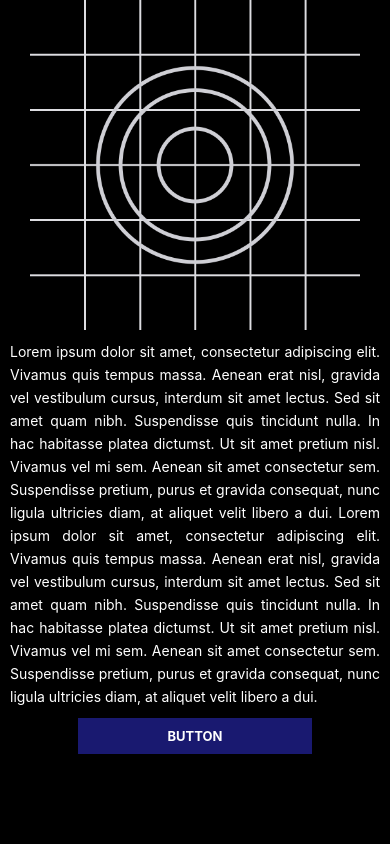
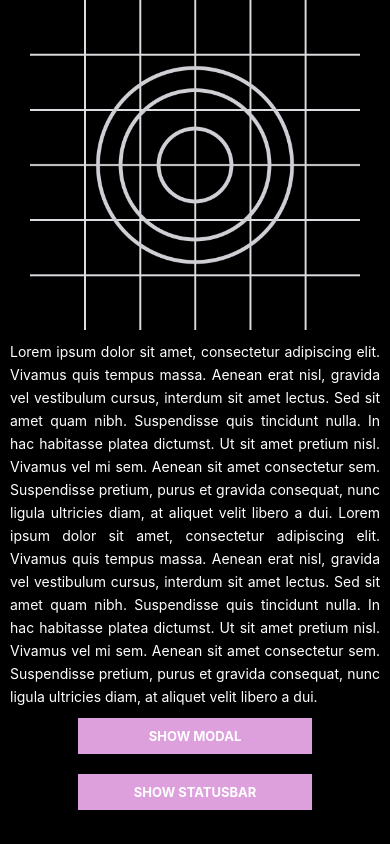
Before and after one commit to TomLayan1/Native, a React Native app in the folder mobile-app-components/: screen / in a window 390 px wide. Built offline with nearby package versions, Linux system fonts and the light colour scheme.

Commit message:
Learned about statusbar and how to style it

```diff
--- a/mobile-app-components/App.tsx
+++ b/mobile-app-components/App.tsx
@@ -1,21 +1,26 @@
 import { useState } from "react";
-import { Button, Image, Modal, Pressable, ScrollView, Text, View } from "react-native";
+import { Button, Image, Modal, Pressable, ScrollView, StatusBar, Text, View } from "react-native";
 const logoImage = require('./assets/adaptive-icon.png');
 
 
  export default function App() {
   const [test, setTest] = useState<string>('')
   const [isModal, setIsModal] = useState<boolean>(false)
+  const [isVisible, setIsVisible] = useState<boolean>(false)
   return(
     <ScrollView style={{ flex: 1, backgroundColor: 'black' }}>
-      <View>
+      <View style={{ flex: 1, backgroundColor: 'black' }}>
+        <StatusBar backgroundColor='plum' barStyle='dark-content' hidden={isVisible} />
             <Image source={logoImage} style={{ width: 330, height: 330, margin: 'auto' }} />
             <Text style={{  color: 'white', lineHeight: 23, textAlign: 'justify', padding: 10 }}>
               Lorem ipsum dolor sit amet, consectetur adipiscing elit. Vivamus quis tempus massa. Aenean erat nisl, gravida vel vestibulum cursus, interdum sit amet lectus. Sed sit amet quam nibh. Suspendisse quis tincidunt nulla. In hac habitasse platea dictumst. Ut sit amet pretium nisl. Vivamus vel mi sem. Aenean sit amet consectetur sem. Suspendisse pretium, purus et gravida consequat, nunc ligula ultricies diam, at aliquet velit libero a dui. Lorem ipsum dolor sit amet, consectetur adipiscing elit. Vivamus quis tempus massa. Aenean erat nisl, gravida vel vestibulum cursus, interdum sit amet lectus. Sed sit amet quam nibh. Suspendisse quis tincidunt nulla. In hac habitasse platea dictumst. Ut sit amet pretium nisl. Vivamus vel mi sem. Aenean sit amet consectetur sem. Suspendisse pretium, purus et gravida consequat, nunc ligula ultricies diam, at aliquet velit libero a dui.
             </Text>
-        <Text style={{ color: 'white'}}>{test}</Text>
-        <Pressable style={{  backgroundColor: 'midnightblue', paddingVertical: 10, width: '60%', margin: 'auto', marginBottom: 20 }} onPress={()=>setIsModal(true)}>
-          <Text style={{ color: 'white', fontSize: 13, fontWeight: 'bold', textAlign: 'center' }}>BUTTON</Text>
+            <Pressable style={{  backgroundColor: 'plum', paddingVertical: 10, width: '60%', margin: 'auto', marginBottom: 20 }} onPress={()=>setIsModal(true)}>
+              <Text style={{ color: 'white', fontSize: 13, fontWeight: 'bold', textAlign: 'center' }}>SHOW MODAL</Text>
+            </Pressable>
+
+            <Pressable style={{  backgroundColor: 'plum', paddingVertical: 10, width: '60%', margin: 'auto', marginBottom: 20 }} onPress={()=>setIsVisible(!isVisible)}>
+              <Text style={{ color: 'white', fontSize: 13, fontWeight: 'bold', textAlign: 'center' }}>SHOW STATUSBAR</Text>
             </Pressable>
 
             <Modal
@@ -24,9 +29,13 @@ const logoImage = require('./assets/adaptive-icon.png');
               animationType="slide"
               presentationStyle="pageSheet"
             >
-          <View style={{ flex: 1, backgroundColor: 'darkblue'}}>
-            <Text style={{ color: 'white' }}>Modal Content</Text>
-            <Button title='Close' onPress={()=>setIsModal(false)} />
+              <View style={{ flex: 1, backgroundColor: 'plum'}}>
+                <Text style={{ color: 'white', textAlign: 'justify',  padding: 10, lineHeight: 23 }}>
+                  Lorem ipsum dolor sit amet, consectetur adipiscing elit. Vivamus quis tempus massa. Aenean erat nisl, gravida vel vestibulum cursus, interdum sit amet lectus. Sed sit amet quam nibh. Suspendisse quis tincidunt nulla. In hac habitasse platea dictumst. Ut sit amet pretium nisl. Vivamus vel mi sem. Aenean sit amet consectetur sem. Suspendisse pretium, purus et gravida consequat, nunc ligula ultricies diam, at aliquet velit libero a dui. Lorem ipsum dolor sit amet, consectetur adipiscing elit. Vivamus quis tempus massa. Aenean erat nisl, gravida vel vestibulum cursus, interdum sit amet lectus. Sed sit amet quam nibh. Suspendisse quis tincidunt nulla. In hac habitasse platea dictumst. Ut sit amet pretium nisl. Vivamus vel mi sem. Aenean sit amet consectetur sem. Suspendisse pretium, purus et gravida consequat, nunc ligula ultricies diam, at aliquet velit libero a dui.
+                </Text>
+                <Pressable style={{  backgroundColor: 'black', paddingVertical: 10, width: '60%', margin: 'auto', marginBottom: 20 }} onPress={()=>setIsModal(false)}>
+                  <Text style={{ color: 'white', fontSize: 13, fontWeight: 'bold', textAlign: 'center' }}>CLOSE</Text>
+                </Pressable>
               </View>
             </Modal>
         </View>
```
Lines whose indentation alone changed are shown as unchanged.
